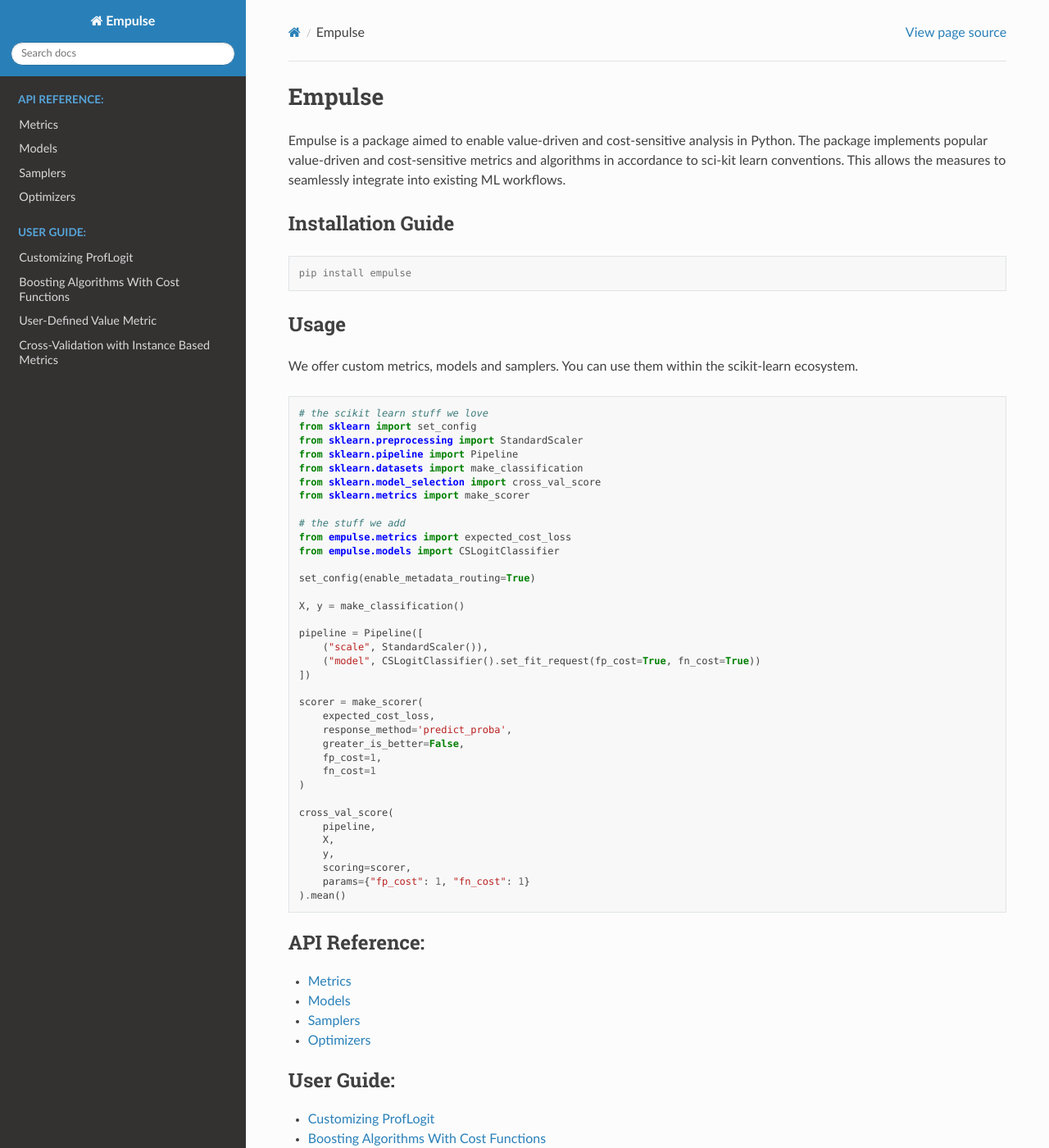
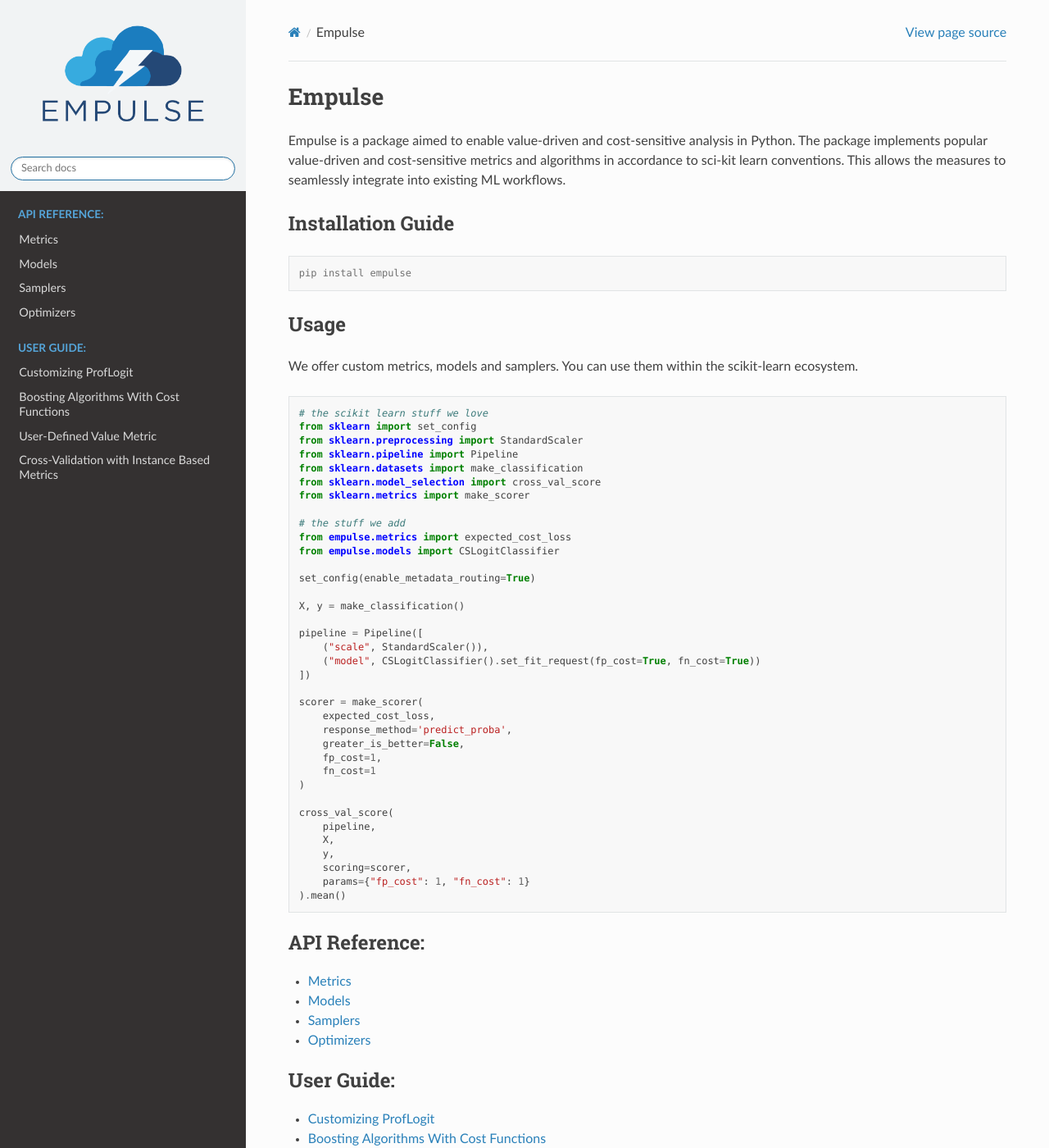
Before and after one commit to ShimantoRahman/empulse, a Sphinx documentation site: the page built from docs/index.rst, in a window 1280 px wide and 1400 px high. Shown: the whole window at 82% size. Built offline with Sphinx 7.4.7 and the Read the Docs theme 3.1.0, drawn with Linux system fonts in a browser that asks for light colours.

Commit message:
Add empulse logo

```diff
--- a/docs/_static/css/custom.css
+++ b/docs/_static/css/custom.css
@@ -2,3 +2,7 @@
 .wy-nav-content {
   max-width: 1200px;
 }
+.wy-side-nav-search,
+.wy-nav-top {
+  background: #f1f3f4;
+}
--- a/docs/conf.py
+++ b/docs/conf.py
@@ -52,7 +52,8 @@
 
 # -- Options for HTML output -------------------------------------------------
 # https://www.sphinx-doc.org/en/master/usage/configuration.html#options-for-html-output
-
 html_theme = 'sphinx_rtd_theme'
+html_theme_options = {"logo_only": True}
+html_logo = "./image/empulse_logo.png"
 html_static_path = ['_static']
 html_css_files = ["css/custom.css"]
```
Also changed, not shown: README.md (+2 -0 lines), docs/image/empulse_logo.png (added).
